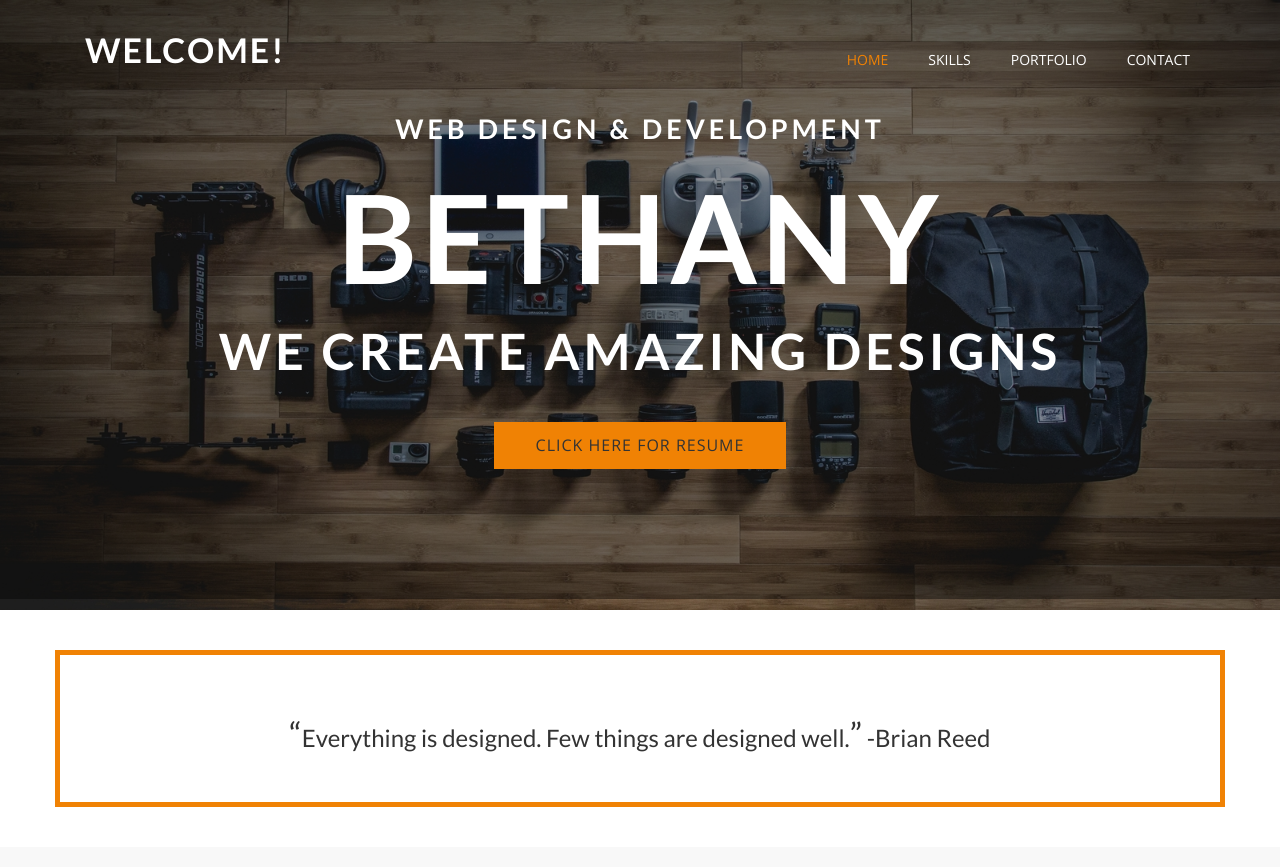
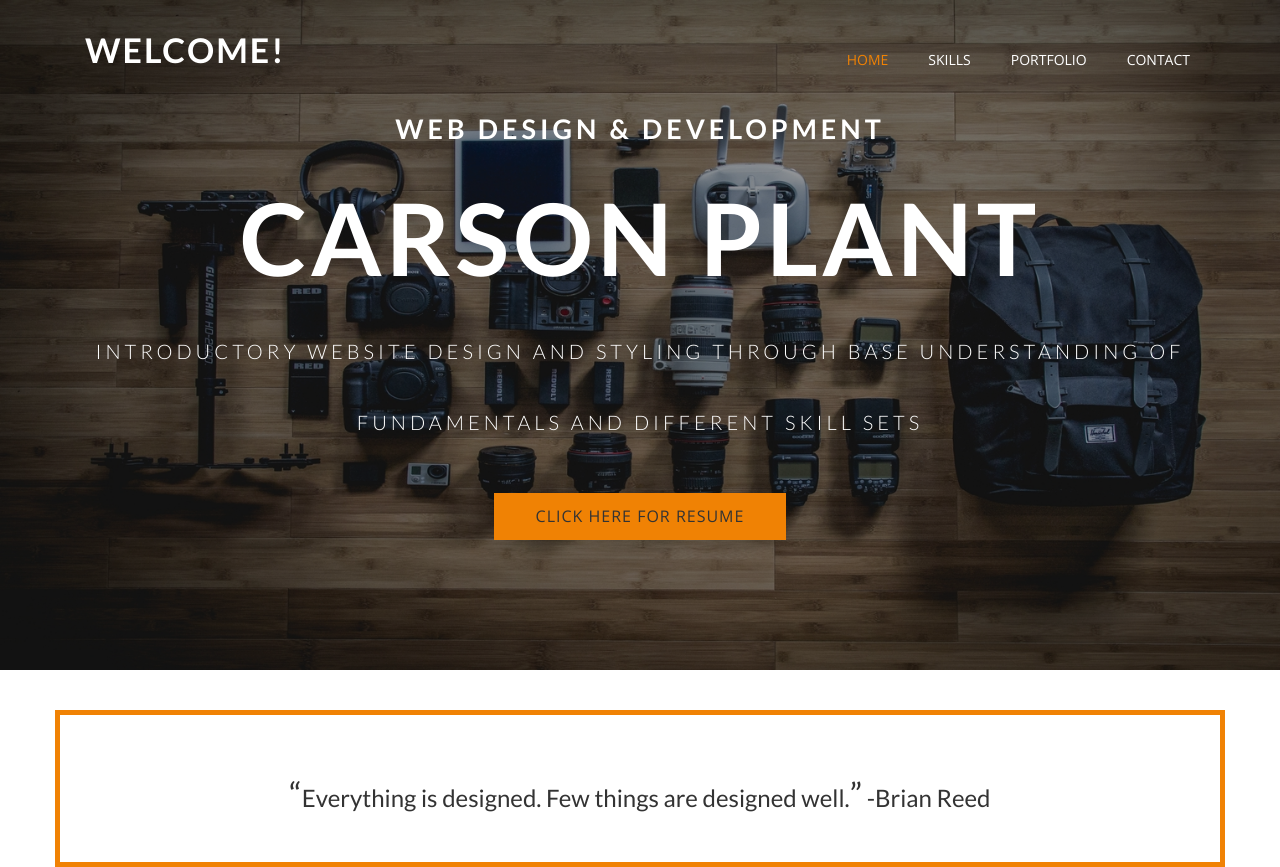
Before and after one commit to carsonplant/carsonplant.github.io, a plain HTML site: page index.html in a window 1280 px wide. Shown: the top 867 px of the page. Drawn offline with nearby package versions, Linux system fonts and the light colour scheme.

Commit message:
Home-screen-text

```diff
--- a/css/style.css
+++ b/css/style.css
@@ -69,7 +69,7 @@ h1, h2, h3, h4, h5, h6 {
   text-transform: uppercase;
   font-weight: 700;
   letter-spacing: 2px;
-  text-outline: rgb(240, 130, 4);
+  outline-color: rgb(240, 130, 4);
 }
 
 .navbar-default .navbar-nav>.active>a, .navbar-default .navbar-nav>.active>a:focus, .navbar-default .navbar-nav>.active>a:hover {
@@ -122,8 +122,8 @@ h1, h2, h3, h4, h5, h6 {
 }
 
 .sub-title {
-  font-size: 50px;
-  font-weight: 700;
+  font-size: 20px;
+  font-weight: 350;
   color: #fff;
   line-height: 71px;
   letter-spacing: 4px;
@@ -132,7 +132,7 @@ h1, h2, h3, h4, h5, h6 {
 }
 
 .title {
-  font-size: 123px;
+  font-size: 100px;
   font-weight: 700;
   color: #fff;
   line-height: 88px;
@@ -430,8 +430,6 @@ a, a:hover {
   .navbar-default .navbar-nav>li>a {
     text-align: center;
   }
-  .navbar-default .navbar-nav>.active>a, .navbar-default .navbar-nav>.active>a:focus, .navbar-default .navbar-nav>.active>a:hover, .navbar-default .navbar-nav>li>a:hover, .navbar-default .navbar-nav>li>a:focus {
-  }
   .top-title {
     font-size: 15px;
   }
@@ -464,5 +462,4 @@ a, a:hover {
   background-color: rgb(240, 130, 4);
     color: white;
   }
-}
 /****/
--- a/index.html
+++ b/index.html
@@ -52,8 +52,9 @@
       <div class="container text-center">
         <div class="wrapper wow fadeInUp delay-05s">
           <h2 class="top-title">Web Design & Development</h2>
-          <h3 class="title">Bethany</h3>
-          <h4 class="sub-title">We Create amazing designs</h4>
+          <h3 class="title">Carson Plant</h3>
+          <h5 class="sub-title">Introductory website design and styling through base understanding of fundamentals and
+            different skill sets</h5>
           <button type="submit" class="btn btn-submit">Click here for Resume</button>
         </div>
       </div>
```
